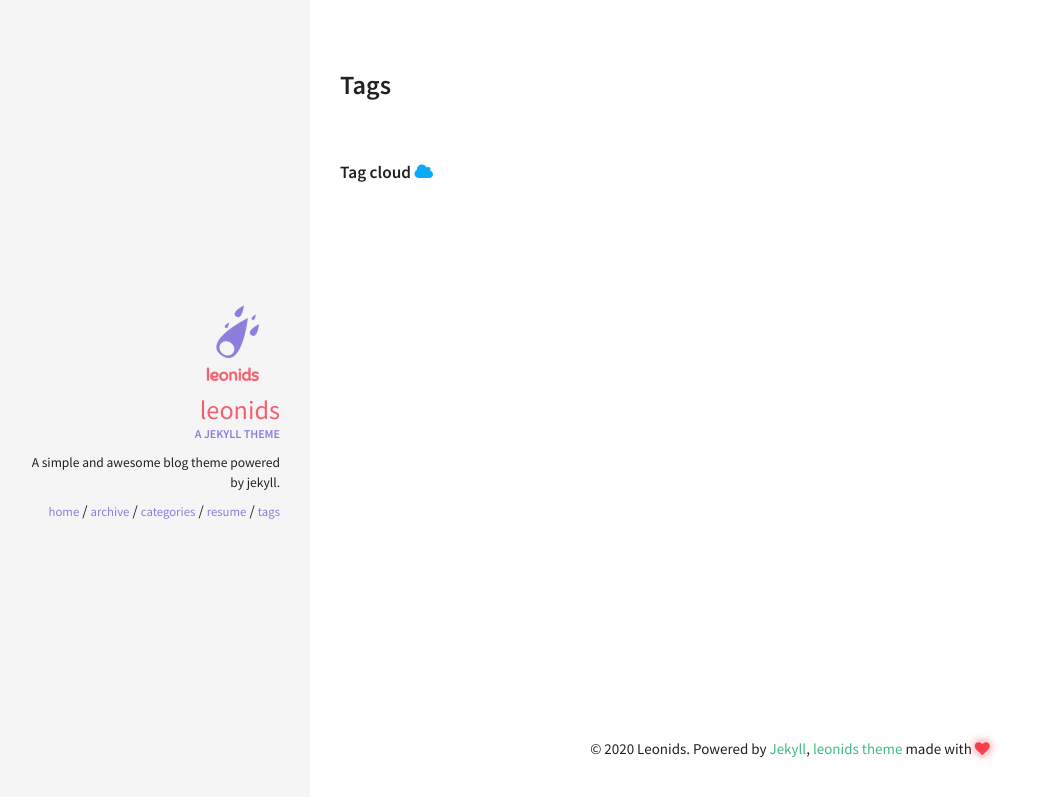
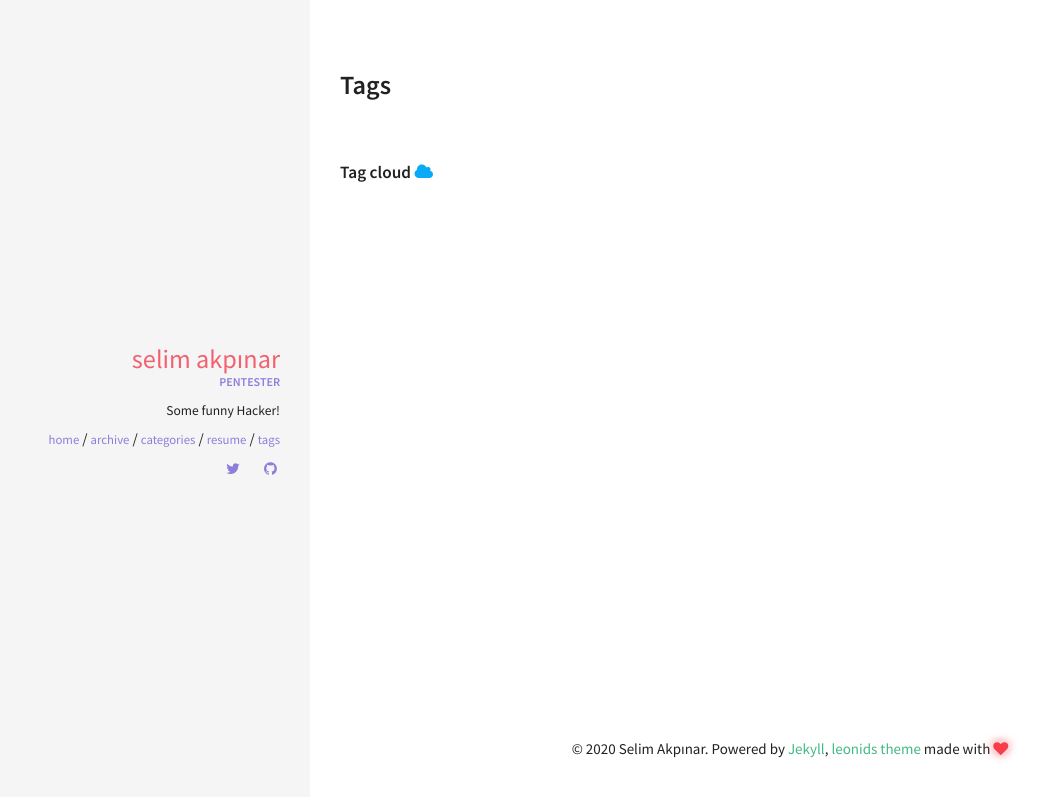
Before and after one commit to mandev0/mandev0.github.io, a Jekyll site: the page built from docs/tags.html, in a window 1280 px wide. Shown: the top 797 px of the page, without its empty margins (10-1054 px from the left). Built offline with Jekyll 4.4.1, drawn with Linux system fonts in a browser that asks for light colours.

Commit message:
Update _config.yml

```diff
--- a/docs/_config.yml
+++ b/docs/_config.yml
@@ -3,9 +3,9 @@
 # Site wide configuration
 ####################################
 #
-title: Leonids
+title: Hack for Fun!
 email:
-description: A simple and awesome blog theme powered by jekyll.
+description: Some free time actions.
 url: # the base hostname & protocol for your site
 keywords: ["blog", "jekyll"]
 
@@ -14,7 +14,7 @@ keywords: ["blog", "jekyll"]
 # Jekyll configuration
 ####################################
 #
-timezone:          Europe/Paris
+timezone:          Europe/Istanbul
 markdown:          kramdown
 highlighter:       rouge
 excerpt_separator: <!--more-->
@@ -33,13 +33,13 @@ kramdown:
 ####################################
 #
 owner:
-  name: Leonids
-  avatar: leonids-logo.png
-  job: "A jekyll theme"
-  bio: "A simple and awesome blog theme powered by jekyll."
+  name: Selim Akpınar
+  avatar: #leonids-logo.png
+  job: "Pentester"
+  bio: "Some funny Hacker!"
   email:
   disqus-shortname:
-  twitter: #username
+  twitter: _mandev
   facebook: #username
   google:
     plus: #username
@@ -48,7 +48,7 @@ owner:
     ad-client:
     ad-slot:
   bing-verify:
-  github: #username
+  github: mandev0
   gitlab: #username
   stackoverflow: #123456/username   from a "http://stackoverflow.com/users/123456/username" link
   linkedin: #username
```
